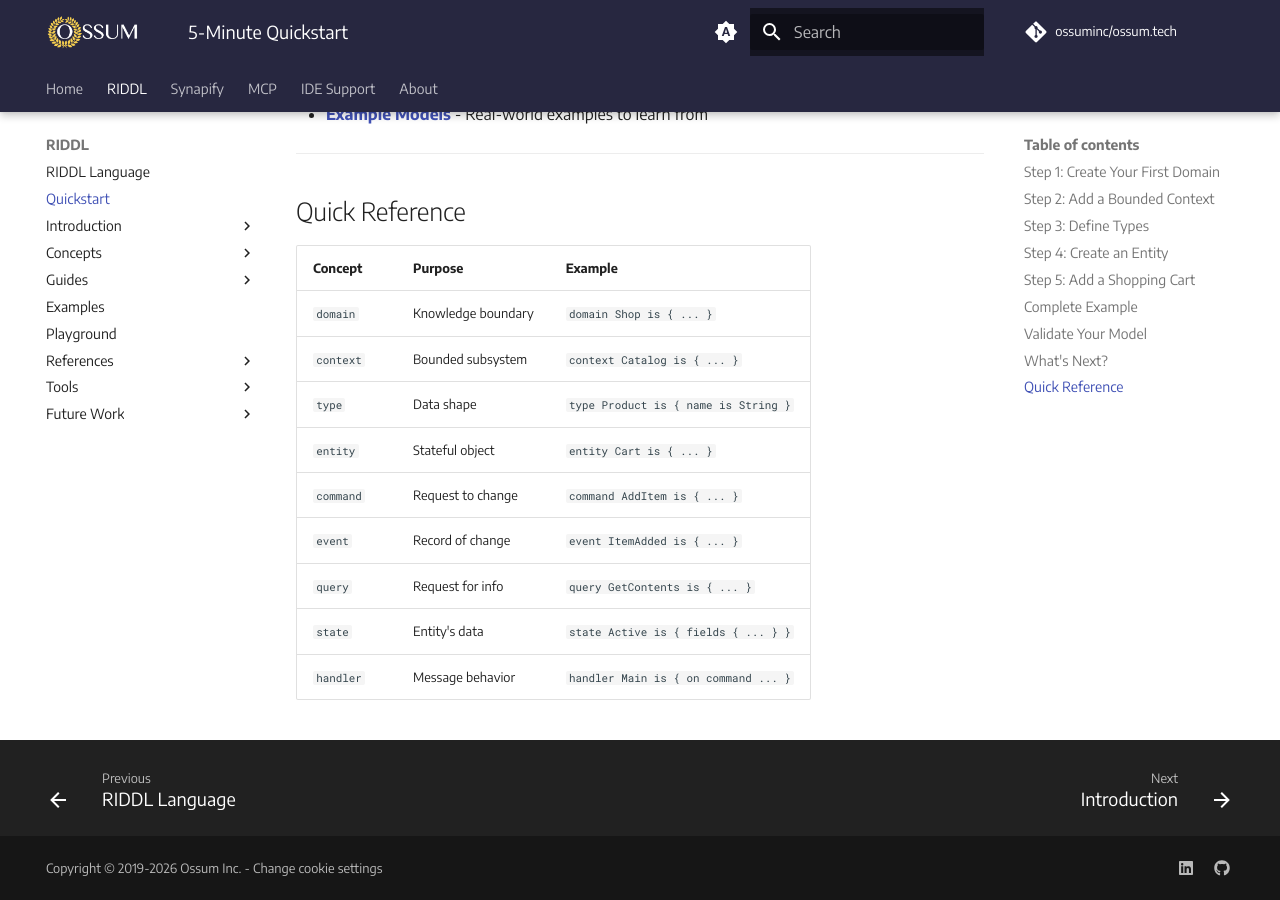
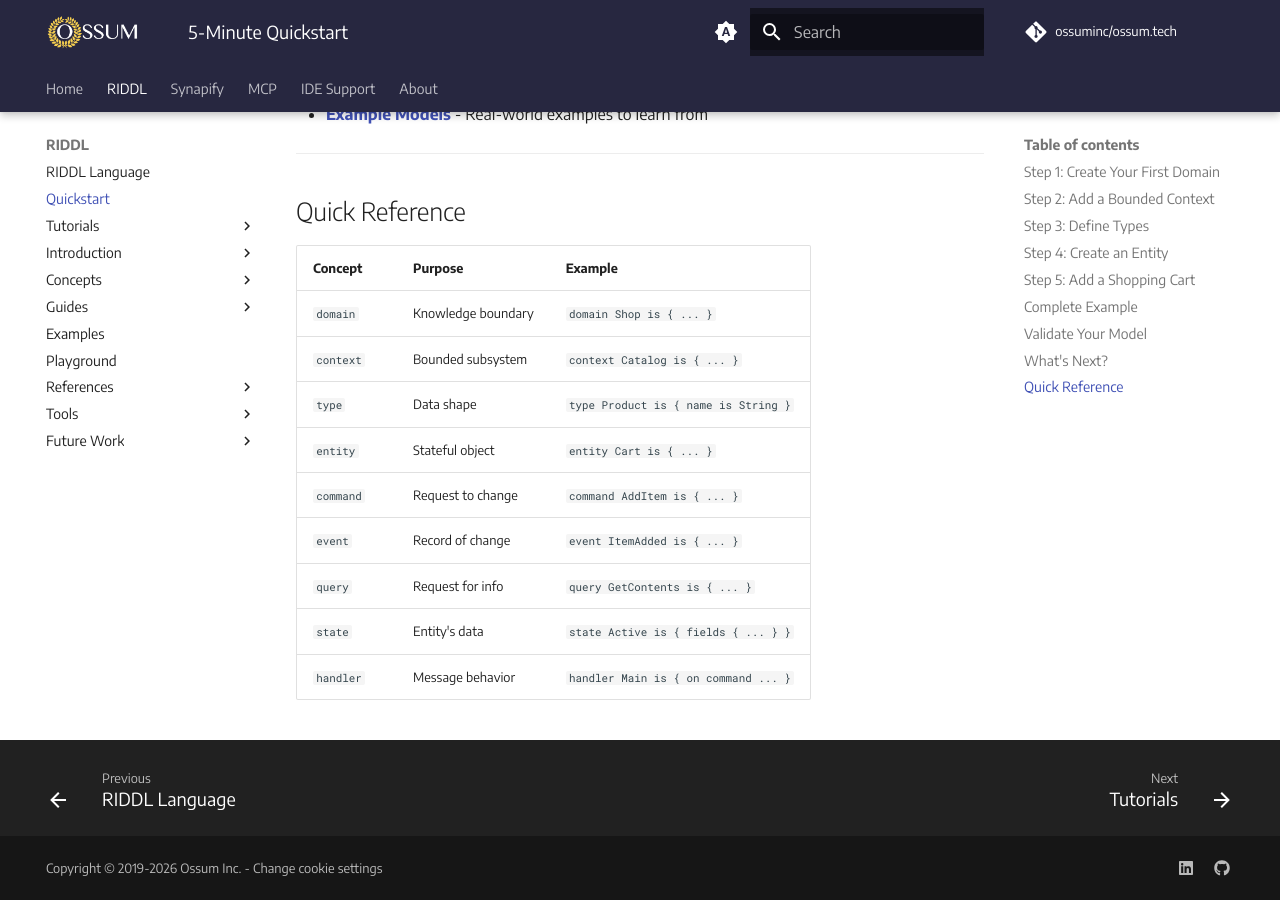
Before and after one commit to ossuminc/ossum.tech, an MkDocs documentation site: the page built from docs/riddl/quickstart.md, in a window 1280 px wide and 900 px high, scrolled down 5859 px. Built offline with MkDocs 1.6.1 and Material for MkDocs 9.7.7, drawn with Linux system fonts in a browser that asks for light colours; comment, search, counter and statistics services are not loaded; part of the change alters nothing that is shown.

Commit message:
Update navigation for migrated documentation
Adds new sections to mkdocs.yml navigation:
- Tutorials section with RBBQ case study hierarchy
- Expanded riddlc tool section with subsections
- sbt-riddl plugin entry
- Design Guide under For Authors
- Principles and Releasing under For Developers

Part of riddl.tech to ossum.tech/riddl migration.

Co-Authored-By: Claude Opus 4.5 <noreply@anthropic.com>

```diff
--- a/mkdocs.yml
+++ b/mkdocs.yml
@@ -145,6 +145,28 @@ nav:
   - RIDDL:
     - riddl/index.md
     - Quickstart: riddl/quickstart.md
+    - Tutorials:
+      - riddl/tutorials/index.md
+      - Getting Started: riddl/tutorials/basics.md
+      - Reactive BBQ Case Study:
+        - riddl/tutorials/rbbq/index.md
+        - Scenario: riddl/tutorials/rbbq/scenario.md
+        - Domain Model: riddl/tutorials/rbbq/reactive-bbq.md
+        - Subdomains:
+          - Restaurant: riddl/tutorials/rbbq/restaurant/index.md
+          - BackOffice: riddl/tutorials/rbbq/backoffice/index.md
+          - Corporate: riddl/tutorials/rbbq/corporate/index.md
+        - Personas:
+          - riddl/tutorials/rbbq/personas/index.md
+          - CEO: riddl/tutorials/rbbq/personas/ceo.md
+          - Head Chef: riddl/tutorials/rbbq/personas/head-chef.md
+          - Host: riddl/tutorials/rbbq/personas/host.md
+          - Server: riddl/tutorials/rbbq/personas/server.md
+          - Bartender: riddl/tutorials/rbbq/personas/bartender.md
+          - Chef: riddl/tutorials/rbbq/personas/chef.md
+          - Cook: riddl/tutorials/rbbq/personas/cook.md
+          - Delivery Driver: riddl/tutorials/rbbq/personas/delivery-driver.md
+          - Online Customer: riddl/tutorials/rbbq/personas/online-customer.md
     - Introduction:
       - riddl/introduction/index.md
       - What is RIDDL?: riddl/introduction/what-is-riddl.md
@@ -204,7 +226,13 @@ nav:
       - Processor: riddl/concepts/processor.md
     - Guides:
       - riddl/guides/index.md
-      - For Authors: riddl/guides/authors/index.md
+      - For Authors:
+        - riddl/guides/authors/index.md
+        - Design Guide:
+          - riddl/guides/authors/design/index.md
+          - Bounded Contexts: riddl/guides/authors/design/contexts.md
+          - Command-Event Patterns: riddl/guides/authors/design/command-event-patterns.md
+          - UI Modeling: riddl/guides/authors/design/ui-modeling.md
       - For Domain Experts:
         - riddl/guides/domain-experts/index.md
         - Duties: riddl/guides/domain-experts/duties.md
@@ -212,7 +240,10 @@ nav:
       - For Implementors:
         - riddl/guides/implementors/index.md
         - Ways to Use RIDDL: riddl/guides/implementors/ways-to-use-riddl.md
-      - For Developers: riddl/guides/developers/index.md
+      - For Developers:
+        - riddl/guides/developers/index.md
+        - Design Principles: riddl/guides/developers/principles.md
+        - Releasing: riddl/guides/developers/releasing.md
     - Examples: riddl/examples/index.md
     - Playground: riddl/playground/index.md
     - References:
@@ -221,7 +252,14 @@ nav:
       - EBNF Grammar: riddl/references/ebnf-grammar.md
     - Tools:
       - riddl/tools/index.md
-      - riddlc: riddl/tools/riddlc/index.md
+      - riddlc:
+        - riddl/tools/riddlc/index.md
+        - Installation: riddl/tools/riddlc/installation.md
+        - Command Reference: riddl/tools/riddlc/command-reference.md
+        - Configuration: riddl/tools/riddlc/configuration.md
+        - Compilation: riddl/tools/riddlc/compilation.md
+        - GitHub Actions: riddl/tools/riddlc/github-actions.md
+      - sbt-riddl: riddl/tools/sbt-riddl/index.md
       - MCP Server: riddl/tools/riddl-mcp-server/index.md
       - IntelliJ Plugin: riddl/tools/riddl-idea-plugin/index.md
     - Future Work:
```
